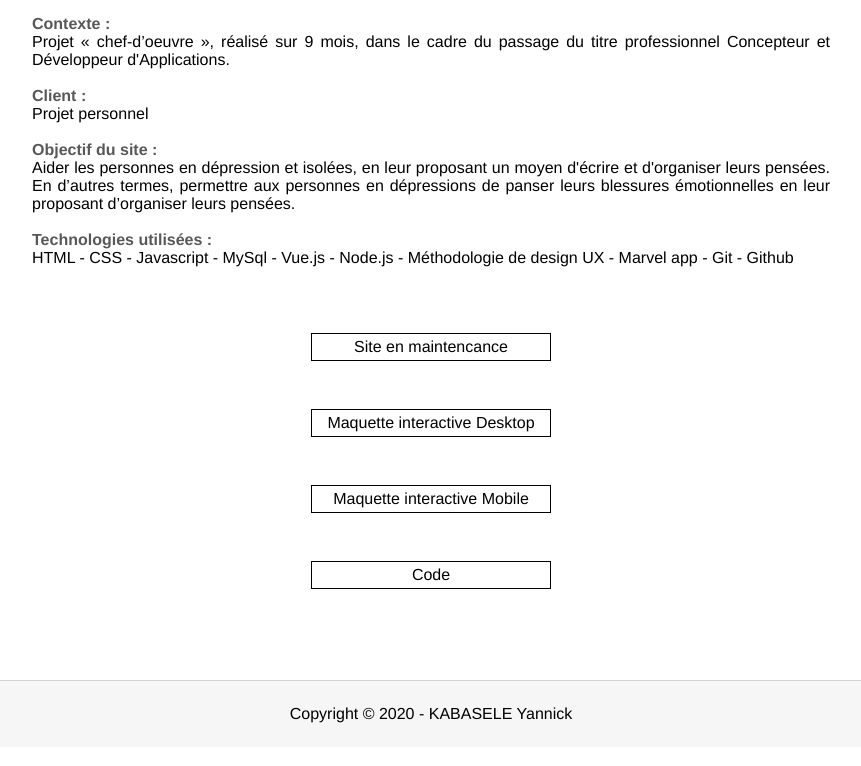
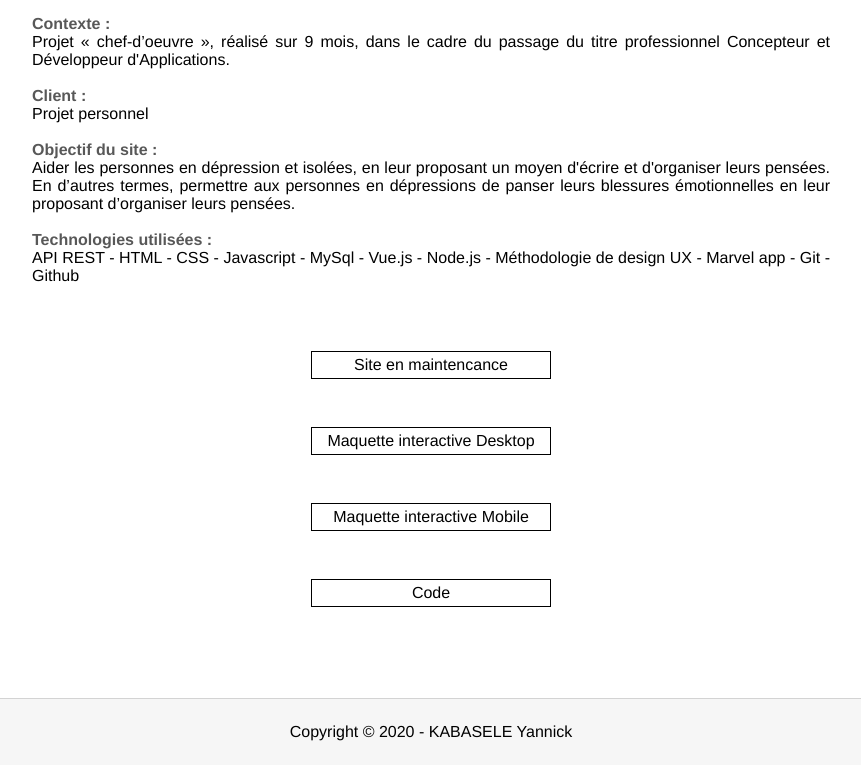
Before and after one commit to kayancodes/developpementWeb, a plain HTML site: page index.html in a window 1280 px wide. Shown: the part 743-1509 px from the top of the page, without its empty margins (209-1070 px from the left). Drawn offline with Linux system fonts and the light colour scheme.

Commit message:
Update index.html

```diff
--- a/index.html
+++ b/index.html
@@ -43,7 +43,7 @@
             <p>Aider les personnes en dépression et isolées, en leur proposant un moyen d'écrire et d'organiser leurs pensées. En d’autres termes, permettre aux personnes en dépressions de panser leurs blessures émotionnelles en leur proposant d’organiser leurs pensées.<p>
             </br>
             <span class="frame_ligne_titre">Technologies utilisées :</span>
-            <p>HTML - CSS - Javascript - MySql - Vue.js - Node.js - Méthodologie de design UX - Marvel app - Git - Github</p>
+            <p>API REST - HTML - CSS - Javascript - MySql - Vue.js - Node.js - Méthodologie de design UX - Marvel app - Git - Github</p>
             </br>
             <a href="https://yannpensees.fr/#/projet/loging" target="_blank" >
               <p class="link bouton first">Site en maintencance</p>
```
